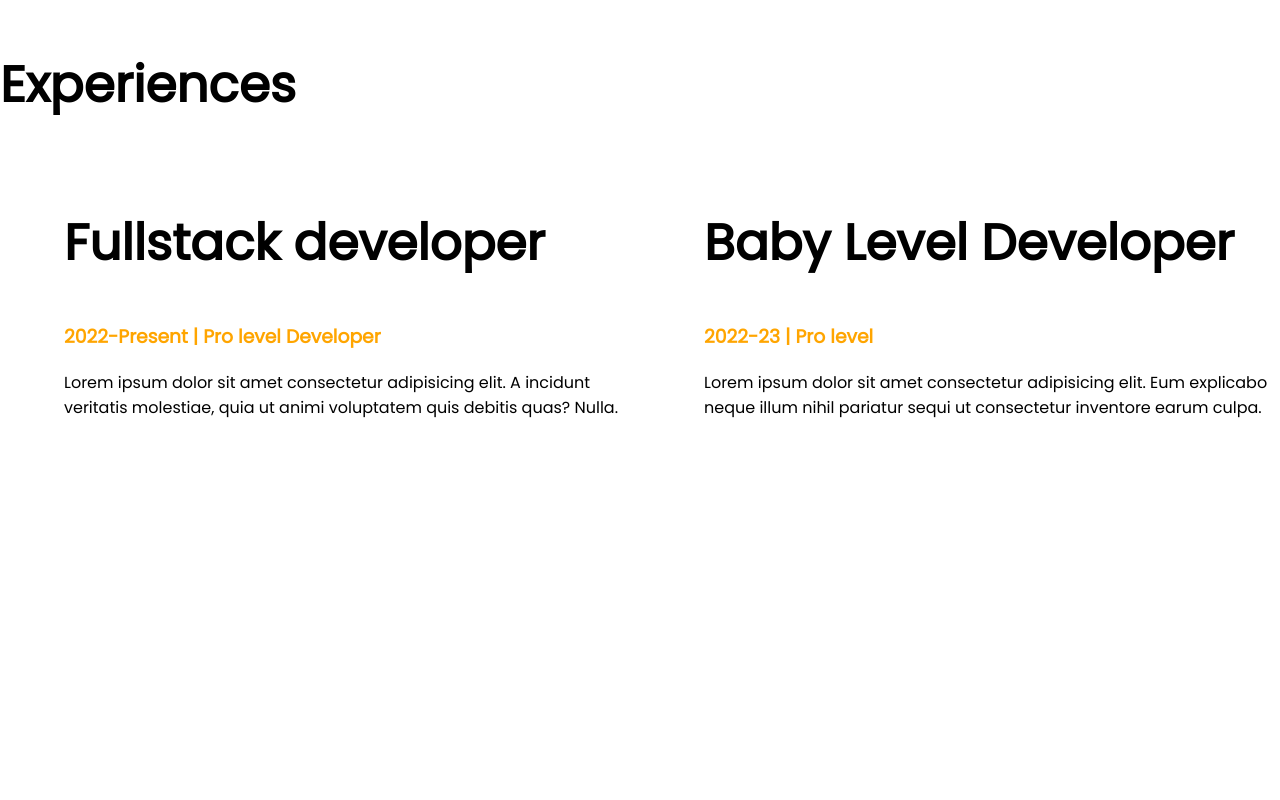
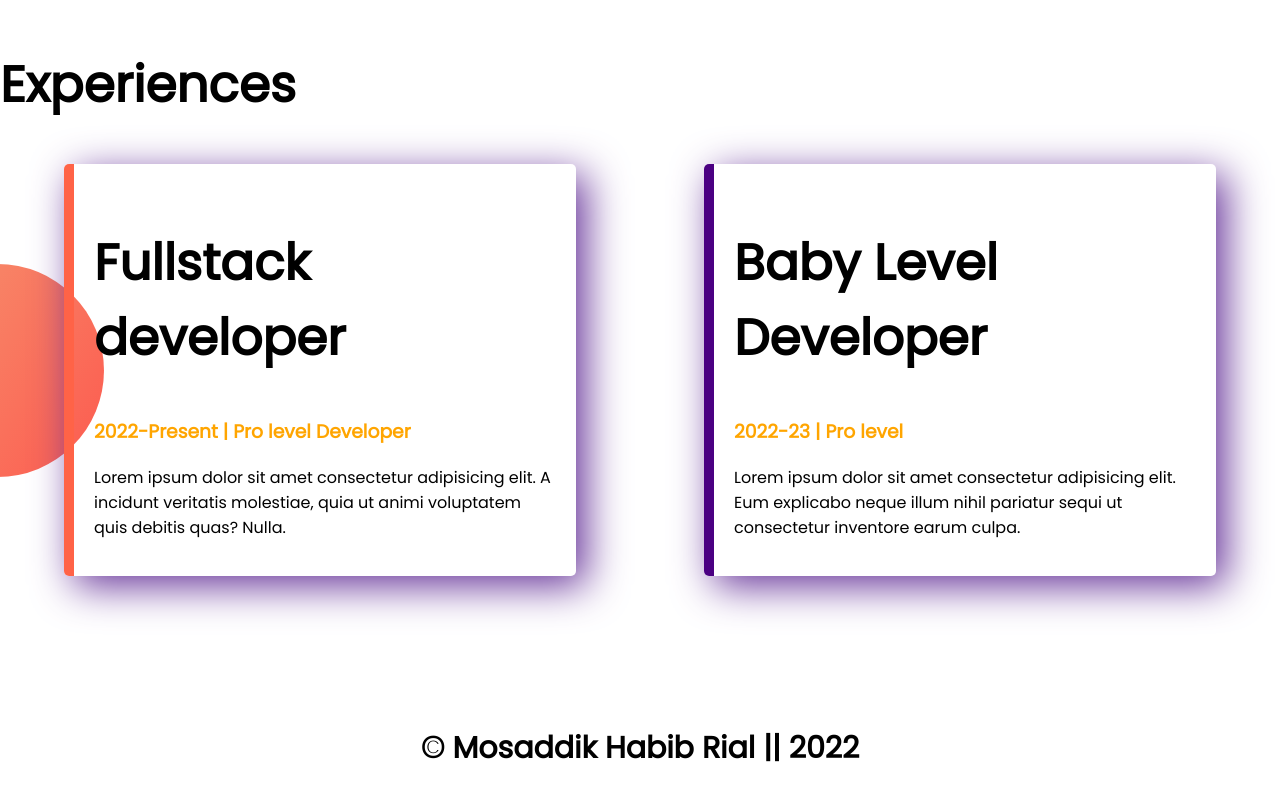
Before and after one commit to MosaddikHabib/habib-s-Portfolio, a plain HTML site: page index.html in a window 1280 px wide. Shown: the part 1215-2015 px from the top of the page. Before the commit the page ends 1801 px from the top, so only its background shows below. Drawn offline with Linux system fonts and the light colour scheme.

Commit message:
footer added and dev complete

```diff
--- a/index.html
+++ b/index.html
@@ -45,15 +45,15 @@
 
     <section class="exp-are">
         <h1>Experiences</h1>
-        <div class="flex-container">
-            <div class="half-width">
+        <div class="flex-container exp-img">
+            <div id="full-dev" class="exp-item">
                 <h1>Fullstack developer</h1>
                 <h3 class="orange-color">2022-Present | Pro level Developer</h3>
                 <p>Lorem ipsum dolor sit amet consectetur adipisicing elit. A incidunt veritatis molestiae, quia ut
                     animi
                     voluptatem quis debitis quas? Nulla.</p>
             </div>
-            <div class="half-width">
+            <div id="baby-dev" class="exp-item">
                 <h1>Baby Level Developer</h1>
                 <h3 class="orange-color">2022-23 | Pro level</h3>
                 <p>Lorem ipsum dolor sit amet consectetur adipisicing elit. Eum explicabo neque illum nihil pariatur
@@ -65,4 +65,8 @@
     </section>
 </body>
 
+<footer>
+    <p>&copy; Mosaddik Habib Rial || 2022</p>
+</footer>
+
 </html>
--- a/style.css
+++ b/style.css
@@ -43,3 +43,33 @@
     background-repeat: no-repeat;
     background-position: right;
 }
+
+.exp-item {
+    box-shadow: 10px 10px 40px rebeccapurple;
+    width: 80%;
+    border-radius: 5px;
+    margin-left: 5%;
+    margin-right: 5%;
+    padding: 20px;
+}
+
+.exp-img {
+    background-image: url(images/exp-bg.png);
+    background-repeat: no-repeat;
+    background-position: left;
+}
+
+
+#full-dev {
+    border-left: 10px solid tomato;
+}
+
+#baby-dev {
+    border-left: 10px solid indigo;
+}
+
+footer p {
+    text-align: center;
+    font-size: 30px;
+    font-weight: 700;
+}
```
